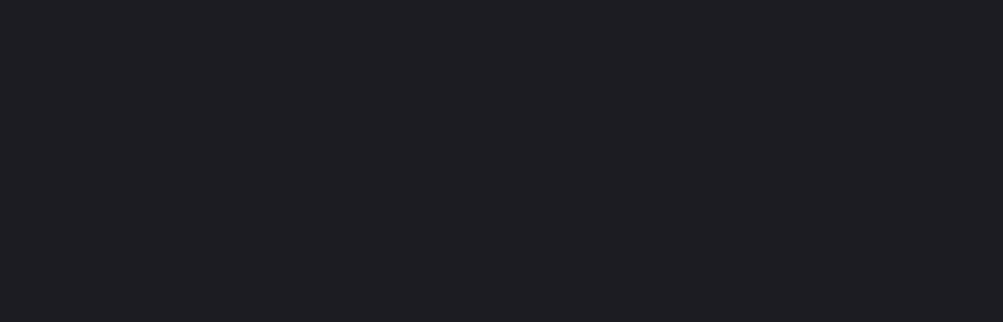
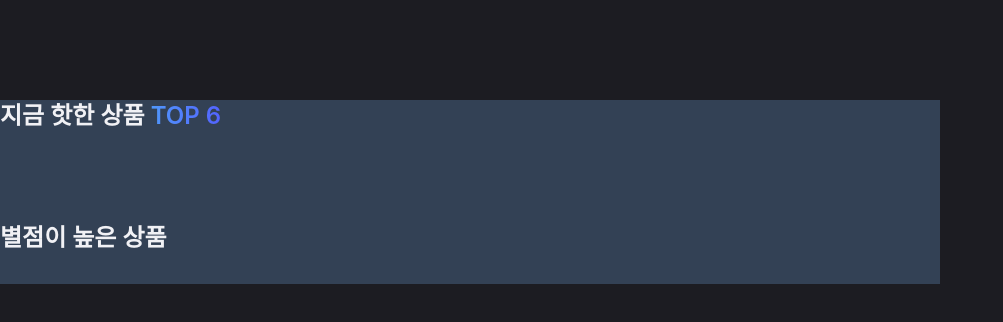
Before and after one commit to ojm51/ESCape, a Next.js app: page /product in a window 1280 px wide. Shown: the top 322 px of the page, without its empty margins (0-1003 px from the left). Built offline with nearby package versions, Linux system fonts and the light colour scheme.

Commit message:
Design: 추상화 컴포넌트 디자인

```diff
--- a/src/components/product/ProductCard.tsx
+++ b/src/components/product/ProductCard.tsx
@@ -2,5 +2,5 @@ interface ProductCardProps {
   product: ProductListType;
 }
 export default function ProductCard({ product }: ProductCardProps) {
-  return <div>ProductCard</div>;
+  return <div key={product.id}>ProductCard</div>;
 }
--- a/src/components/product/ProductMain.tsx
+++ b/src/components/product/ProductMain.tsx
@@ -2,12 +2,17 @@ import ProductSection from "./ProductSection";
 
 export default function ProductMain() {
   return (
-    <div className="flex flex-col">
+    <div className="flex flex-col gap-[60px] max-w-[940px] bg-slate-700">
       <ProductSection productList={[]}>
-        <span>지금 핫한 상품 TOP 6</span>
+        <div>
+          지금 핫한 상품{" "}
+          <span className="bg-gradation bg-clip-text text-transparent">
+            TOP 6
+          </span>
+        </div>
       </ProductSection>
       <ProductSection productList={[]}>
-        <span>별점이 높은 상품</span>
+        <div>별점이 높은 상품</div>
       </ProductSection>
     </div>
   );
--- a/src/components/product/ProductSection.tsx
+++ b/src/components/product/ProductSection.tsx
@@ -10,9 +10,12 @@ export default function ProductSection({
   productList,
 }: PropsWithChildren<ProductSectionProps>) {
   return (
-    <div className="flex flex-col">
-      {productList.length > 0 &&
-        productList.map((product) => <ProductCard product={product} />)}
-    </div>
+    <section className="flex flex-col gap-[30px]">
+      <div className="text-2xl font-semibold">{children}</div>
+      <div className="grid grid-cols-2 md:grid-cols-3">
+        {productList.length > 0 &&
+          productList.map((product) => <ProductCard product={product} />)}
+      </div>
+    </section>
   );
 }
--- a/src/styles/globals.css
+++ b/src/styles/globals.css
@@ -12,7 +12,7 @@ body {
     BlinkMacSystemFont, system-ui, Roboto, "Helvetica Neue", "Segoe UI",
     "Apple SD Gothic Neo", "Noto Sans KR", "Malgun Gothic", "Apple Color Emoji",
     "Segoe UI Emoji", "Segoe UI Symbol", sans-serif;
-  @apply bg-body-bg;
+  @apply bg-body-bg text-brand-white;
 }
 
 img,
```
